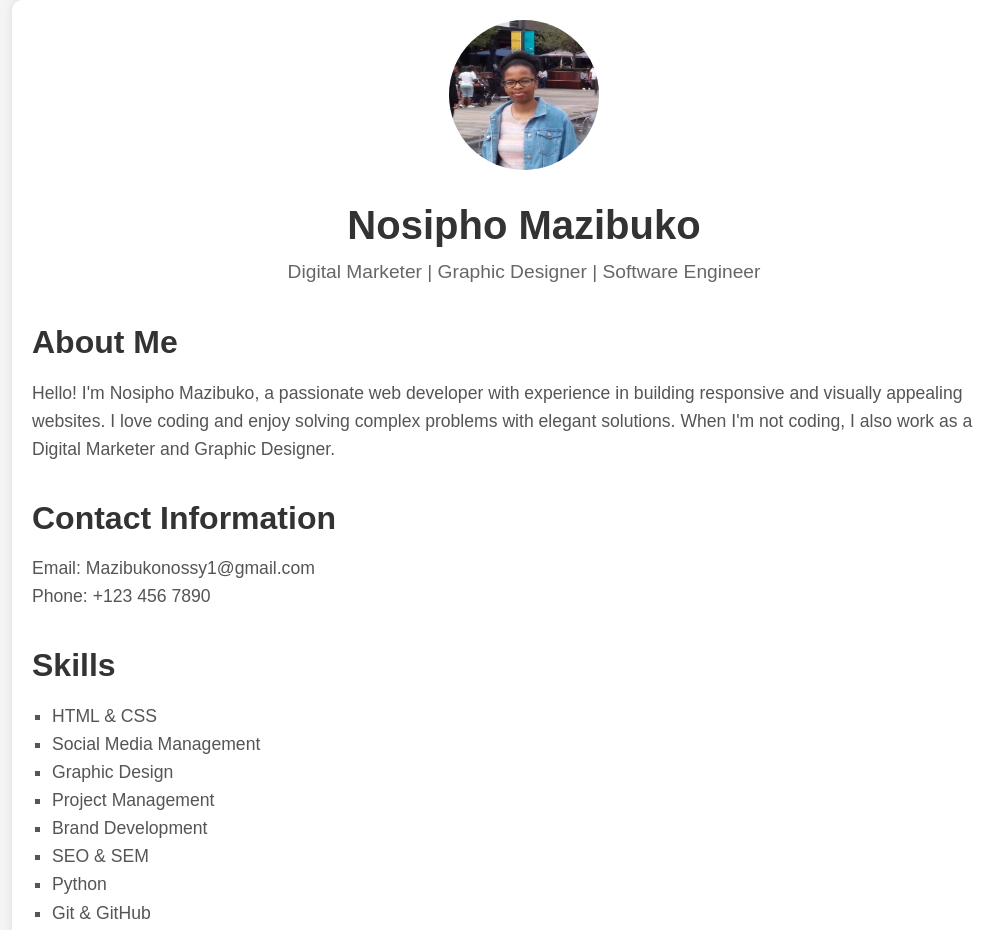
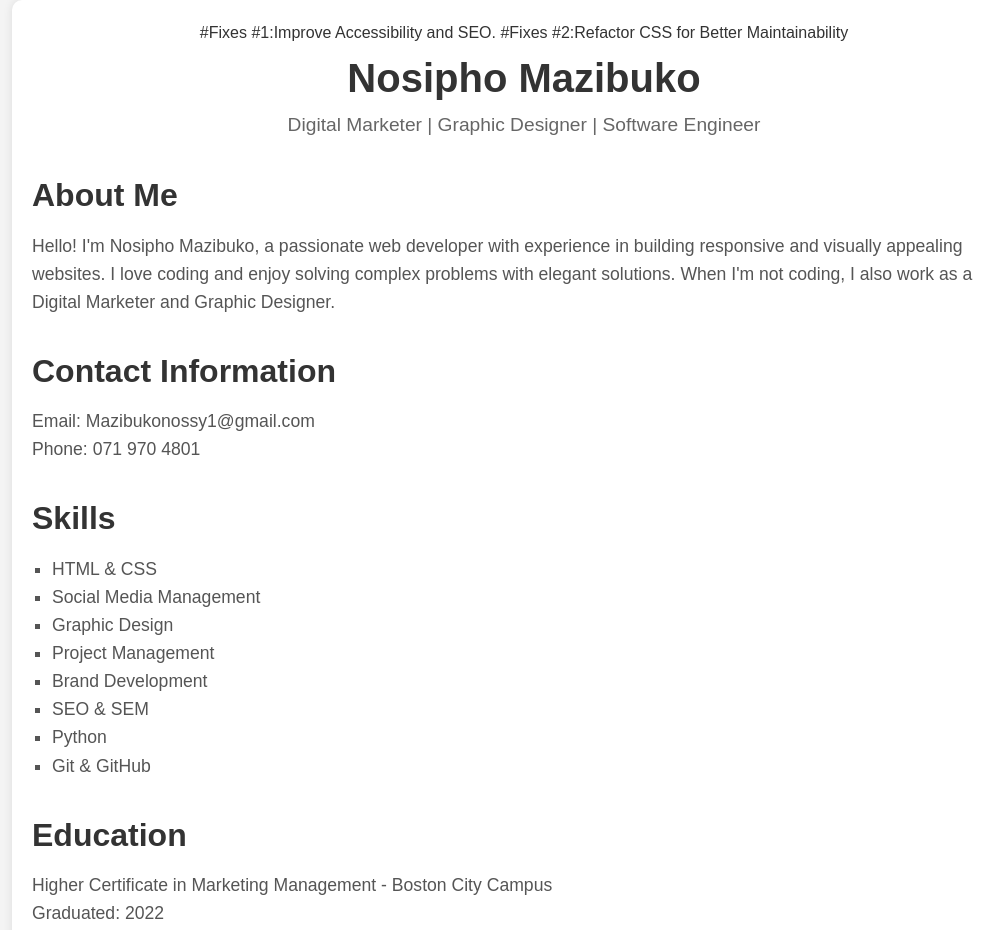
Before and after one commit to NosiphoMazibuko/MyCV, a plain HTML site: page index.html in a window 1280 px wide. Shown: the top 930 px of the page, without its empty margins (116-1120 px from the left). Drawn offline with Linux system fonts and the light colour scheme.

Commit message:
Update index.html

```diff
--- a/index.html
+++ b/index.html
@@ -9,7 +9,7 @@
 <body>
     <div class="container">
         <header>
-            <img src="myself.jpg" alt="Profile Picture" class="profile-pic">
+            <meta img src="myself.jpg" alt="Profile Picture of Nosipho Mazibuko" class="profile-pic"> #Fixes #1:Improve Accessibility and SEO. #Fixes #2:Refactor CSS for Better Maintainability
             <h1>Nosipho Mazibuko</h1>
             <p>Digital Marketer | Graphic Designer | Software Engineer</p>
         </header>
@@ -22,7 +22,7 @@
         <section class="contact">
             <h2>Contact Information</h2>
             <p>Email: Mazibukonossy1@gmail.com</p>
-            <p>Phone: +123 456 7890</p>
+            <p>Phone: 071 970 4801</p>
         </section>
 
         <section class="skills">
```
